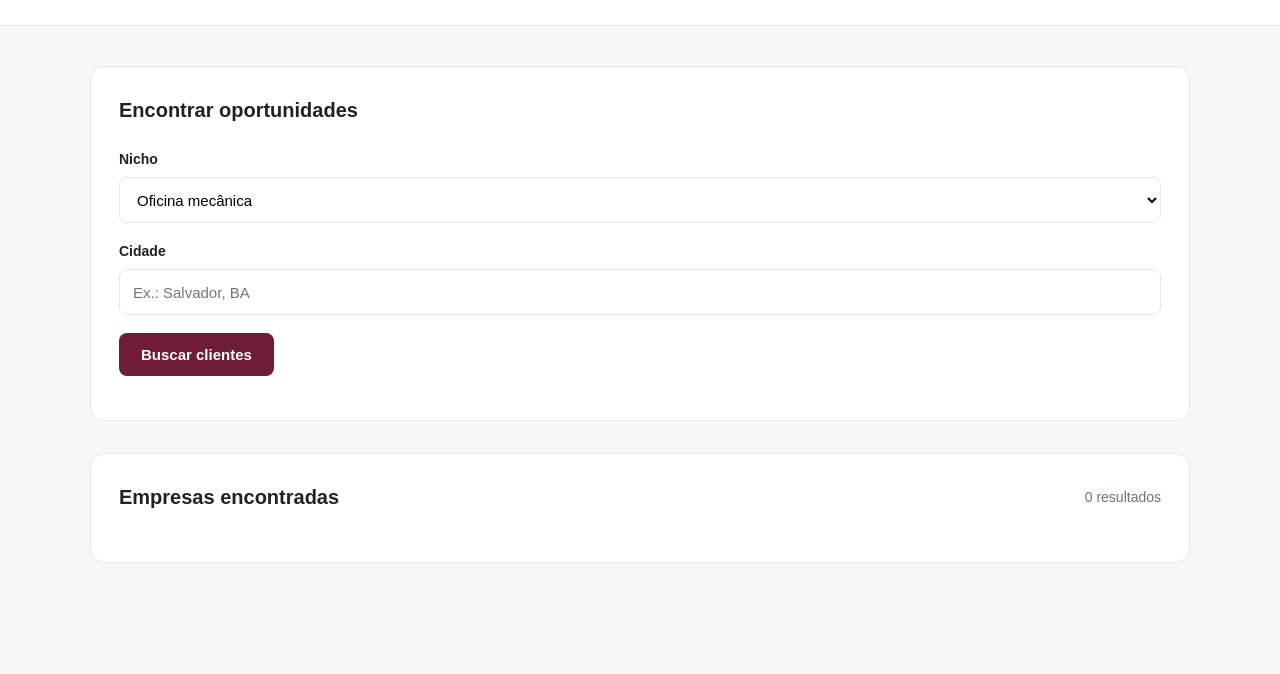
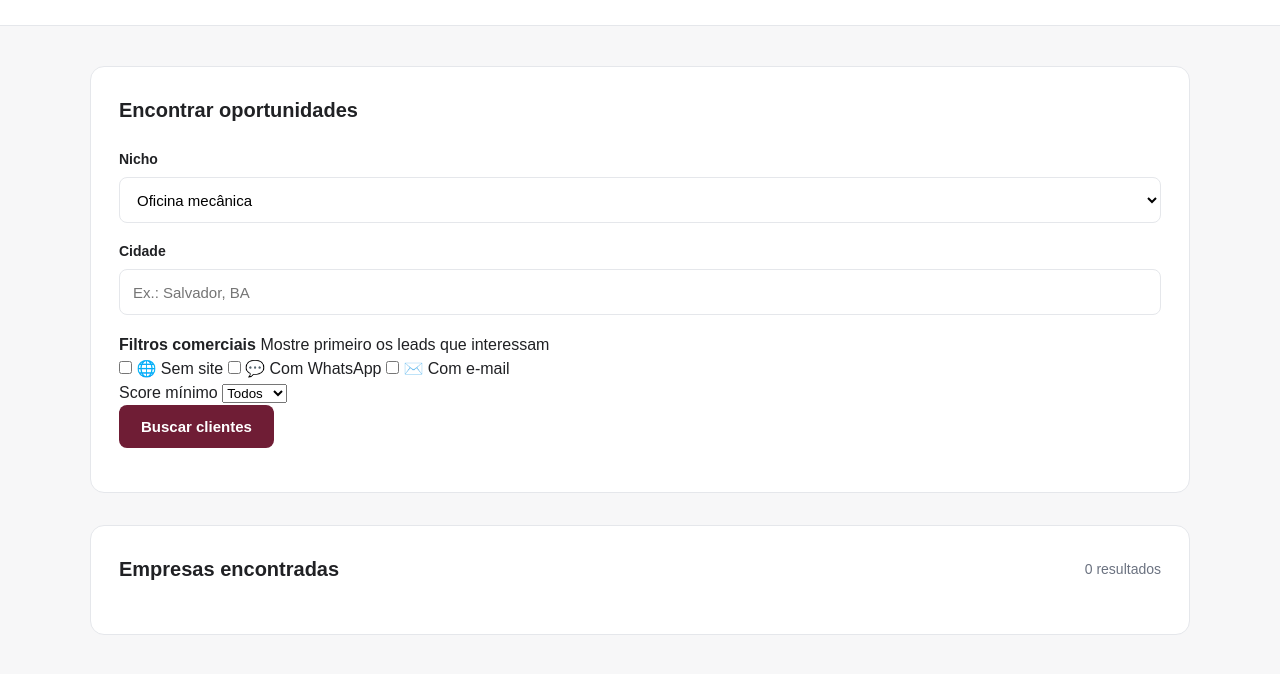
Before and after one commit to guilhermesavietto4-dot/leadradar, a plain HTML site: page index.html in a window 1280 px wide. Shown: the part 98-772 px from the top of the page. Drawn offline with Linux system fonts and the light colour scheme.

Commit message:
Add comercial filters

```diff
--- a/index.html
+++ b/index.html
@@ -46,6 +46,88 @@
   >
 </div>
 
+
+<!-- FILTROS COMERCIAIS -->
+
+<div class="filtros">
+
+  <div class="filtros-titulo">
+    <strong>Filtros comerciais</strong>
+    <span>Mostre primeiro os leads que interessam</span>
+  </div>
+
+
+  <div class="filtros-grid">
+
+    <label class="filtro-check">
+      <input
+        type="checkbox"
+        id="filtroSemSite"
+      >
+
+      <span>
+        🌐 Sem site
+      </span>
+    </label>
+
+
+    <label class="filtro-check">
+      <input
+        type="checkbox"
+        id="filtroWhatsapp"
+      >
+
+      <span>
+        💬 Com WhatsApp
+      </span>
+    </label>
+
+
+    <label class="filtro-check">
+      <input
+        type="checkbox"
+        id="filtroEmail"
+      >
+
+      <span>
+        ✉️ Com e-mail
+      </span>
+    </label>
+
+
+    <div class="filtro-score">
+
+      <label for="filtroScore">
+        Score mínimo
+      </label>
+
+      <select id="filtroScore">
+
+        <option value="0">
+          Todos
+        </option>
+
+        <option value="40">
+          40+
+        </option>
+
+        <option value="60">
+          60+
+        </option>
+
+        <option value="80">
+          80+ 🔥
+        </option>
+
+      </select>
+
+    </div>
+
+  </div>
+
+</div>
+
+
 <button id="buscarBtn">
   Buscar clientes
 </button>
```
Lines whose indentation alone changed are shown as unchanged.
